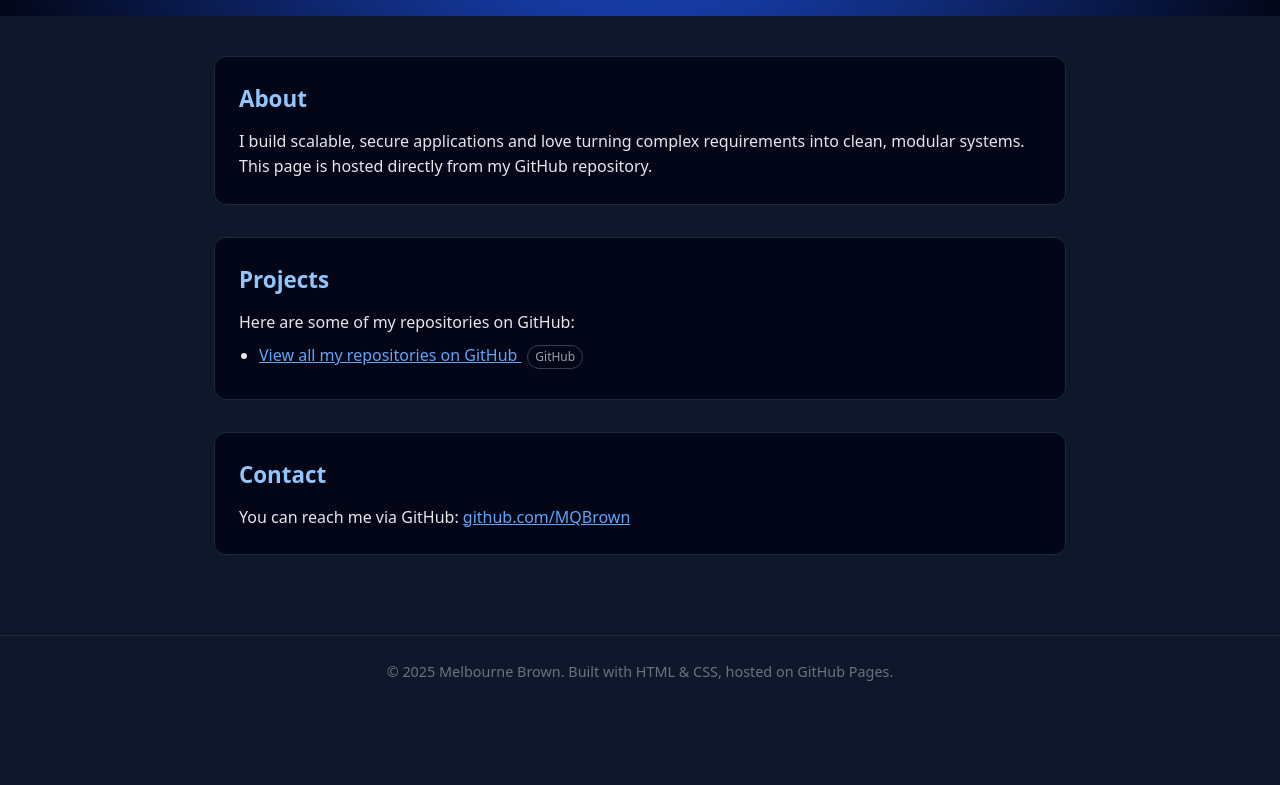
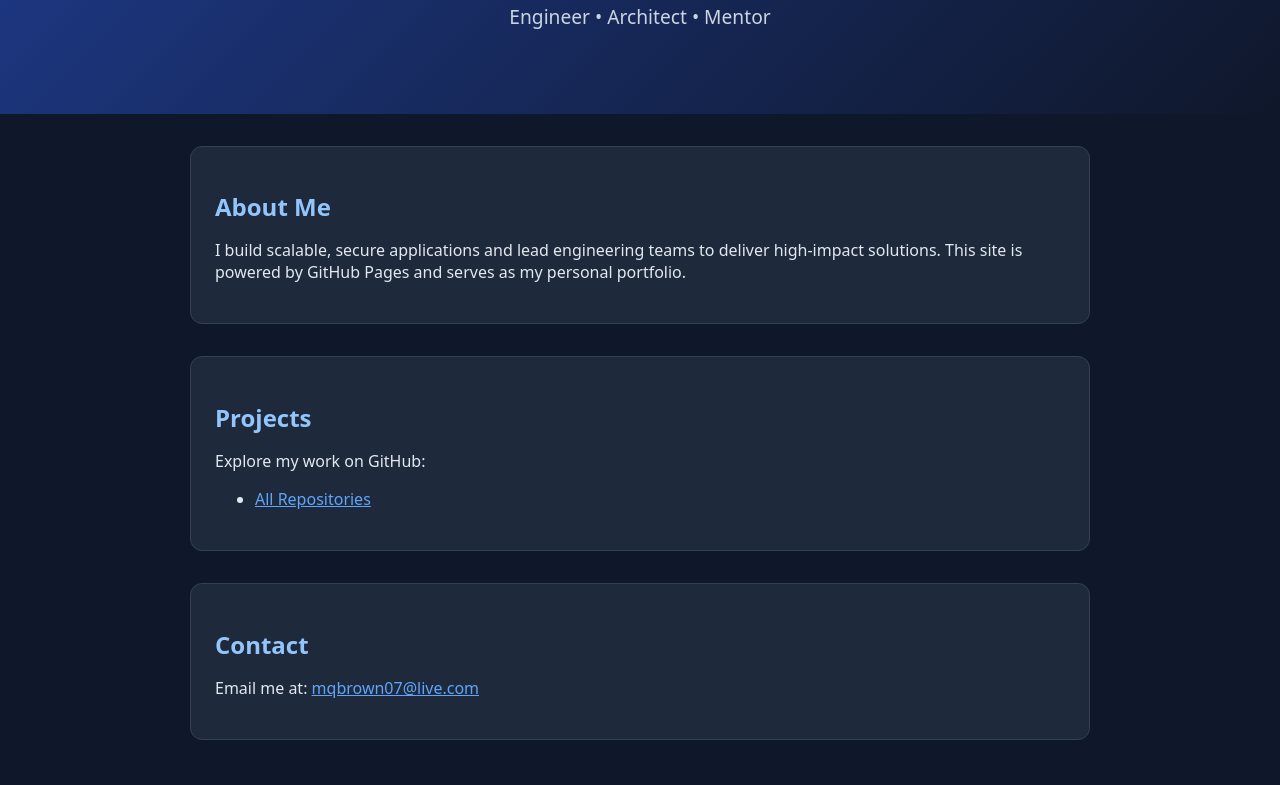
Before and after one commit to MQBrown/mqbrown.github.io, a plain HTML site: page index.html in a window 1280 px wide. Shown: the part 177-962 px from the top of the page. Before the commit the page ends 884 px from the top, so only its background shows below. Drawn offline with Linux system fonts and the light colour scheme.

Commit message:
Refactor index.html for improved layout and content
Updated styling and content for better presentation.

```diff
--- a/index.html
+++ b/index.html
@@ -5,55 +5,46 @@
     <meta name="viewport" content="width=device-width, initial-scale=1.0" />
     <title>Melbourne Brown – Portfolio</title>
     <style>
-      /* Simple reset */
-      * {
-        box-sizing: border-box;
+      body {
         margin: 0;
-        padding: 0;
-      }
-
-      body {
-        font-family: system-ui, -apple-system, BlinkMacSystemFont, "Segoe UI",
-          sans-serif;
+        font-family: system-ui, sans-serif;
         background: #0f172a;
-        color: #e5e7eb;
-        line-height: 1.6;
+        color: #e2e8f0;
       }
 
       header {
-        padding: 2.5rem 1.5rem;
         text-align: center;
-        background: radial-gradient(circle at top, #1d4ed8, #020617);
+        padding: 4rem 1rem;
+        background: linear-gradient(135deg, #1e3a8a, #0f172a);
       }
 
       header h1 {
-        font-size: 2.5rem;
+        font-size: 3rem;
         margin-bottom: 0.5rem;
       }
 
       header p {
-        font-size: 1.1rem;
-        color: #cbd5f5;
+        font-size: 1.2rem;
+        color: #cbd5e1;
       }
 
       main {
         max-width: 900px;
-        margin: 0 auto;
-        padding: 2rem 1.5rem 3rem;
+        margin: 2rem auto;
+        padding: 0 1rem;
       }
 
       section {
+        background: #1e293b;
+        padding: 1.5rem;
+        border-radius: 0.75rem;
         margin-bottom: 2rem;
-        padding: 1.5rem;
-        background: #020617;
-        border-radius: 0.75rem;
-        border: 1px solid #1f2937;
+        border: 1px solid #334155;
       }
 
-      section h2 {
+      h2 {
+        color: #93c5fd;
         margin-bottom: 0.75rem;
-        font-size: 1.4rem;
-        color: #93c5fd;
       }
 
       a {
@@ -64,103 +55,57 @@
         color: #bfdbfe;
       }
 
-      ul {
-        list-style: disc;
-        padding-left: 1.25rem;
-        margin-top: 0.5rem;
-      }
-
-      .projects-list li {
-        margin-bottom: 0.35rem;
-      }
-
       footer {
         text-align: center;
-        padding: 1.5rem;
-        border-top: 1px solid #1f2937;
-        color: #6b7280;
-        font-size: 0.9rem;
-      }
-
-      .tag {
-        display: inline-block;
-        font-size: 0.75rem;
-        padding: 0.1rem 0.45rem;
-        border-radius: 999px;
-        border: 1px solid #334155;
-        color: #9ca3af;
-        margin-left: 0.35rem;
-      }
-
-      @media (min-width: 768px) {
-        header h1 {
-          font-size: 3rem;
-        }
-
-        main {
-          padding-top: 2.5rem;
-        }
+        padding: 2rem;
+        color: #64748b;
+        border-top: 1px solid #334155;
+        margin-top: 3rem;
       }
     </style>
   </head>
   <body>
     <header>
       <h1>Melbourne Brown</h1>
-      <p>Engineer • Builder • Mentor</p>
+      <p>Engineer • Architect • Mentor</p>
     </header>
 
     <main>
       <section>
-        <h2>About</h2>
+        <h2>About Me</h2>
         <p>
-          I build scalable, secure applications and love turning complex
-          requirements into clean, modular systems. This page is hosted directly
-          from my GitHub repository.
+          I build scalable, secure applications and lead engineering teams to
+          deliver high‑impact solutions. This site is powered by GitHub Pages
+          and serves as my personal portfolio.
         </p>
       </section>
 
       <section>
         <h2>Projects</h2>
-        <p>Here are some of my repositories on GitHub:</p>
-        <ul class="projects-list">
+        <p>Explore my work on GitHub:</p>
+        <ul>
           <li>
-            <a href="https://github.com/MQBrown" target="_blank" rel="noopener">
-              View all my repositories on GitHub
-            </a>
-            <span class="tag">GitHub</span>
+            <a href="https://github.com/MQBrown" target="_blank"
+              >All Repositories</a
+            >
           </li>
-          <!-- You can add specific repos like this: -->
-          <!--
-                <li>
-                    <a href="https://github.com/MQBrown/your-repo-name" target="_blank" rel="noopener">
-                        your-repo-name
-                    </a>
-                    <span class="tag">C# / .NET</span>
-                </li>
-                -->
         </ul>
       </section>
 
       <section>
         <h2>Contact</h2>
         <p>
-          You can reach me via GitHub:
-          <a href="https://github.com/MQBrown" target="_blank" rel="noopener"
-            >github.com/MQBrown</a
-          >
+          Email me at:
+          <a href="mailto:mqbrown07@live.com">mqbrown07@live.com</a>
         </p>
       </section>
     </main>
 
     <footer>
-      <p>
-        © <span id="year"></span> Melbourne Brown. Built with HTML &amp; CSS,
-        hosted on GitHub Pages.
-      </p>
+      © <span id="year"></span> Melbourne Brown — Hosted on GitHub Pages
     </footer>
 
     <script>
-      // Set current year in footer
       document.getElementById("year").textContent = new Date().getFullYear();
     </script>
   </body>
```
